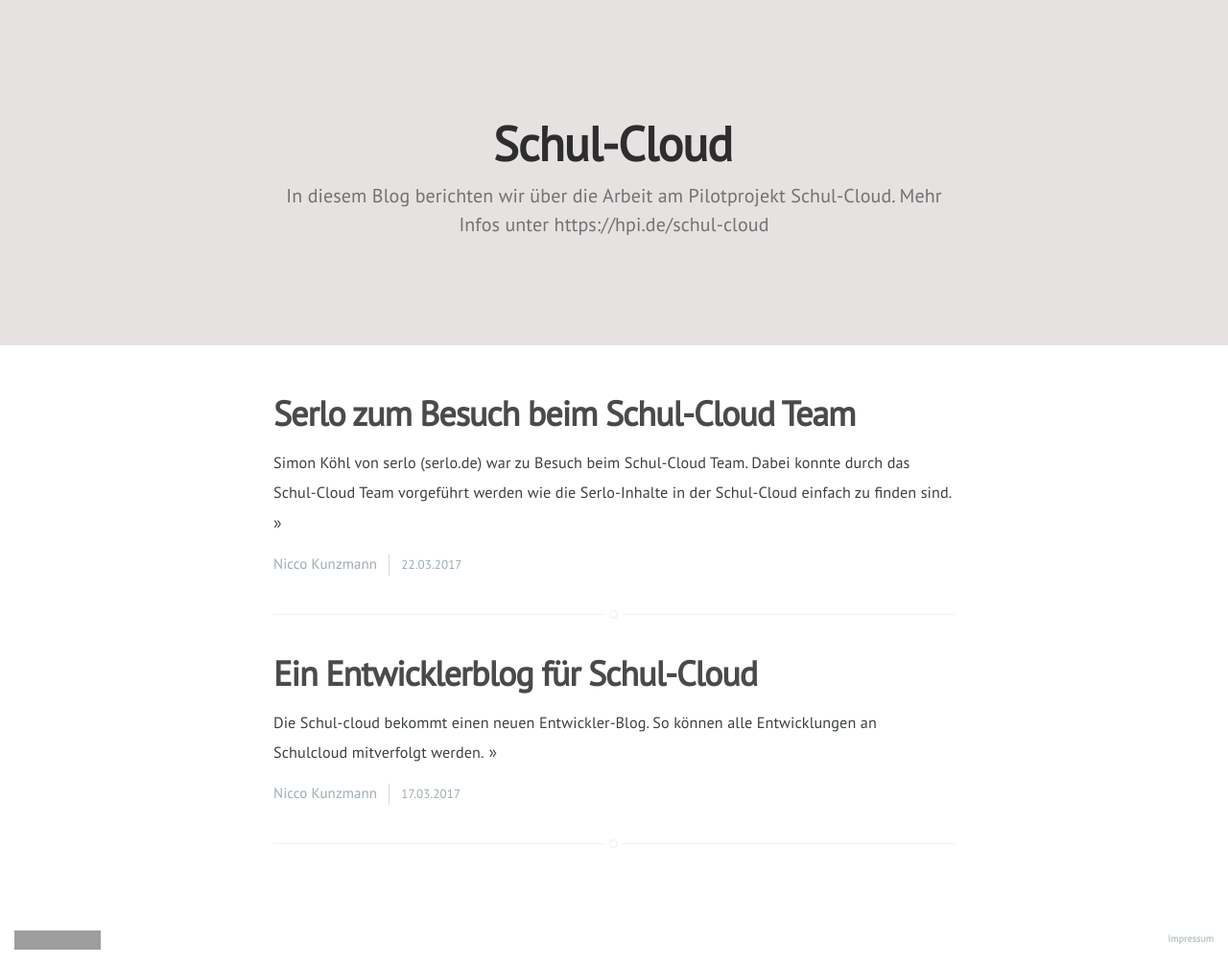
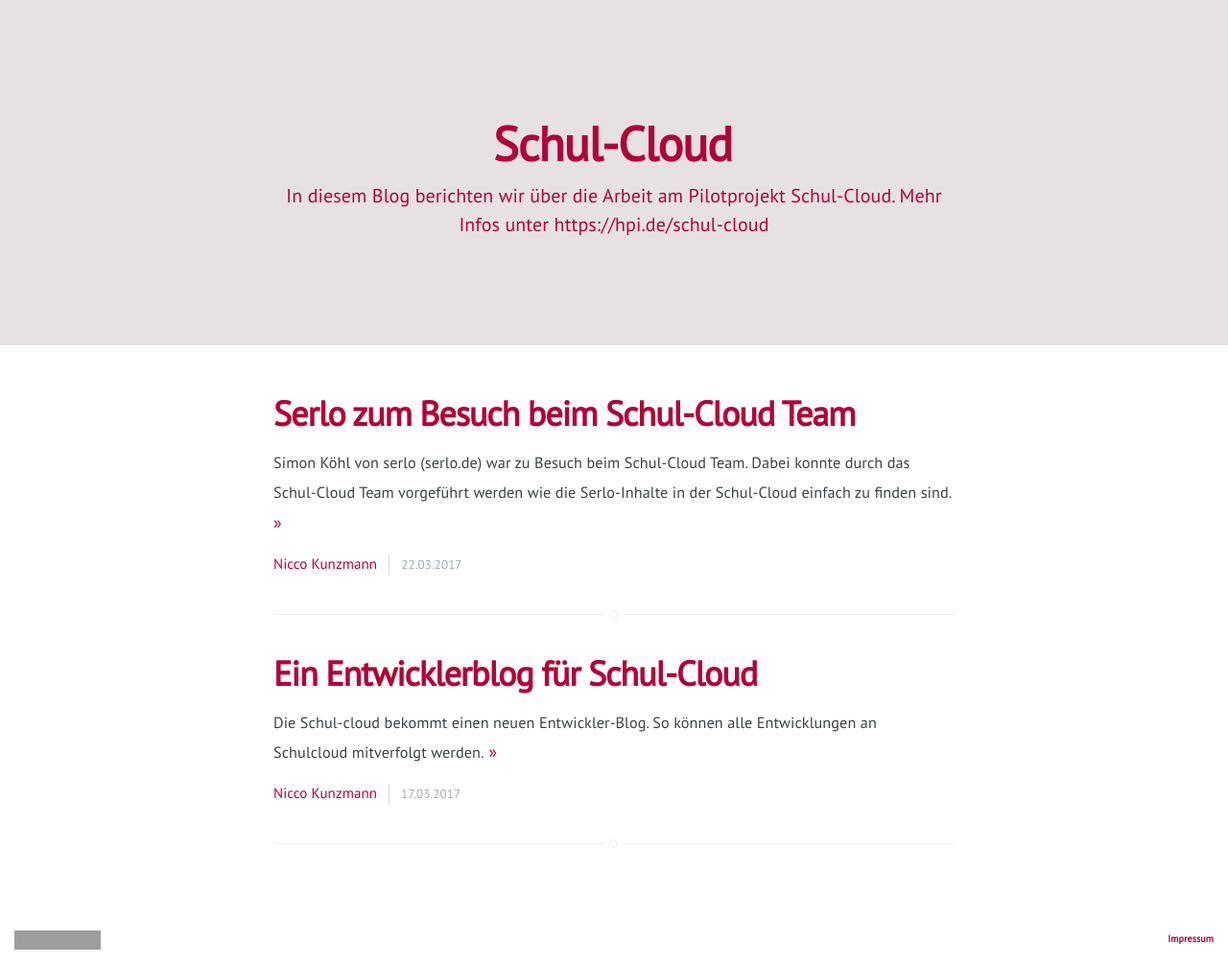
Before and after one commit to musamasiddiqui/schul-cloud.github.io, a Jekyll site: the page built from dev/index.html, in a window 1280 px wide. Shown: the whole page at 96% size. Built offline with Jekyll 4.4.1, drawn with Linux system fonts in a browser that asks for light colours; grey boxes are pictures that could not be loaded.

Commit message:
Add styles to make links red

```diff
--- a/_includes/post-footer.html
+++ b/_includes/post-footer.html
@@ -10,7 +10,6 @@
       <span class="author-link icon-link"><a href="{{ author.url }}">{{ author.url }}</a></span>
     </div>
   </section>
-
 
   <section class="share">
     <h4>Share this post</h4>
@@ -25,5 +24,4 @@
     </a>
   </section>
 
-
 </footer>
--- a/_layouts/blog-post.html
+++ b/_layouts/blog-post.html
@@ -6,7 +6,8 @@
   <title>{{ page.title | escape }}</title>
   {% include head.html %}
 </head>
-<body>
+<body class="post-template">
+  <div class="site-wrapper">
     <main class="content" role="main">
       <article class="post">
 
@@ -32,5 +33,6 @@
         </section>
       </a>
     </aside>
+  </div>
 </body>
 </html>
--- a/stylesheets/schul-cloud.css
+++ b/stylesheets/schul-cloud.css
@@ -1115,6 +1115,20 @@
     line-height: 1.5em;
 }
 
+a,
+.main-nav a,
+.pagination,
+.site-footer,
+.page-description,
+.page-title {
+    color:#b10438!important;
+}
+
+.page-title {
+    font-weight: bold;
+}
+
+
 
 /* ==========================================================================
    5. Single Post - When you click on an individual post
```
Lines whose indentation alone changed are shown as unchanged.
